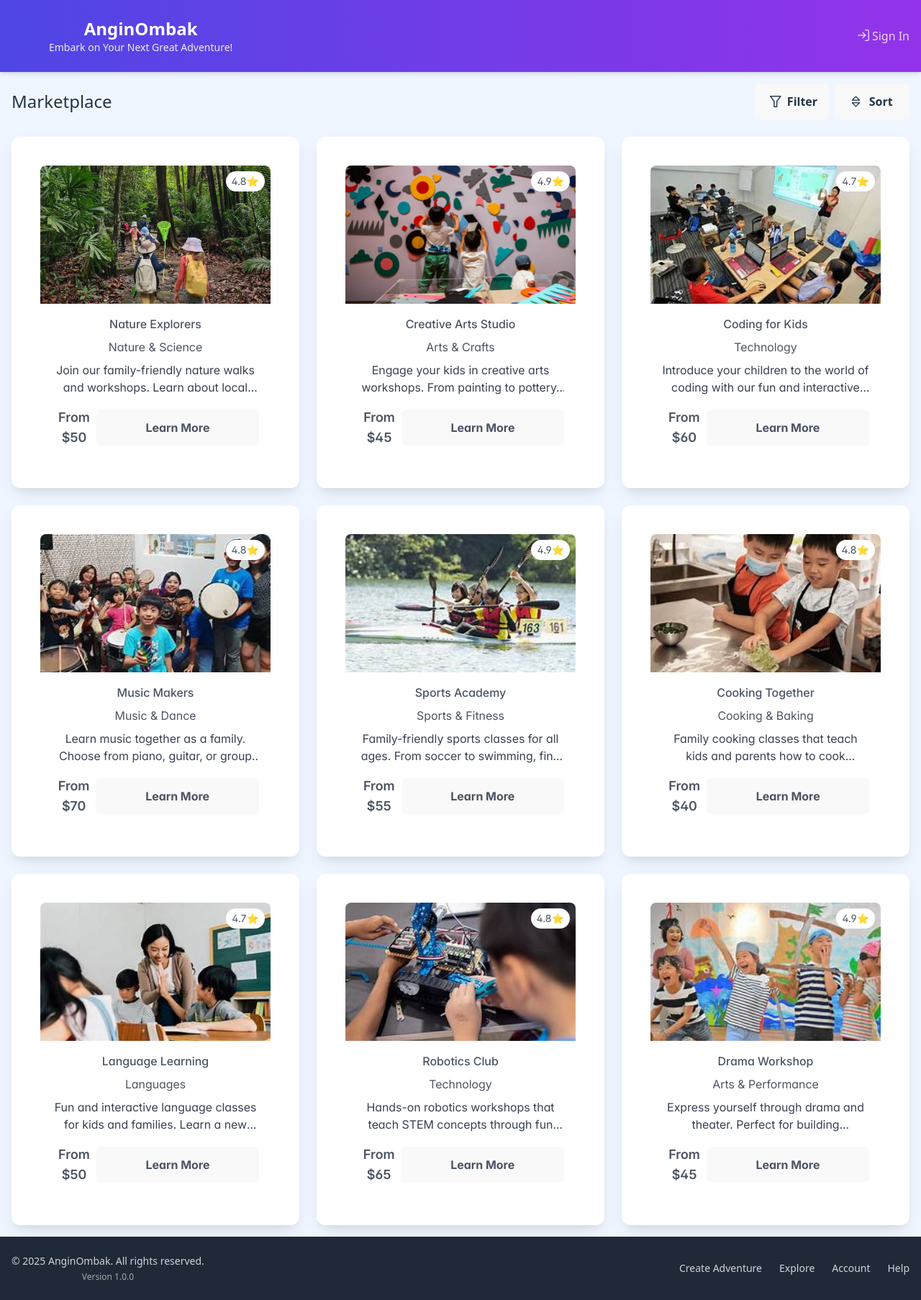
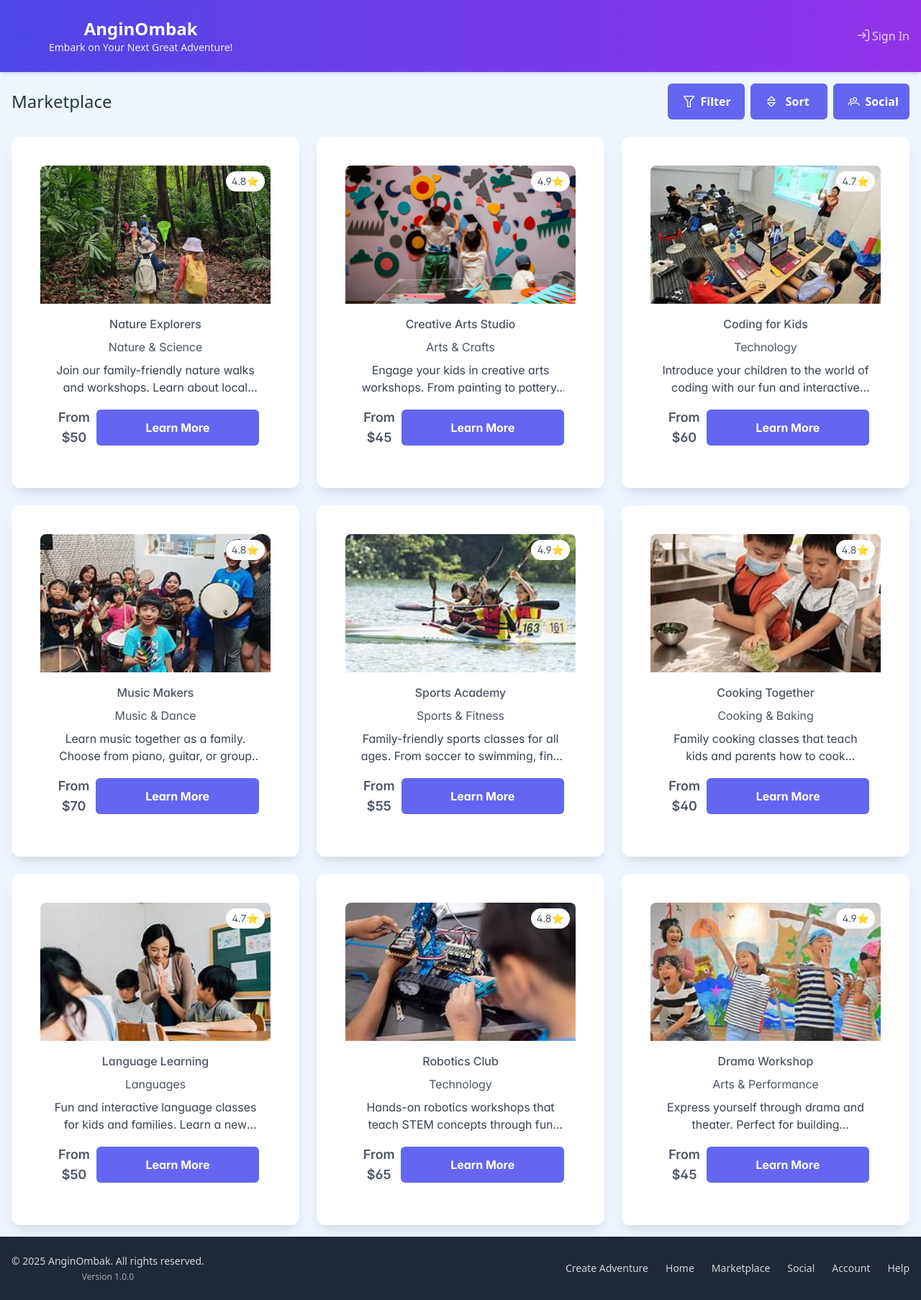
Before and after one commit to sayyidkhan/anginombak, a React (Vite) app: page /marketplace in a window 1280 px wide. Shown: the whole page at 72% size. Built offline with nearby package versions, Linux system fonts and the light colour scheme; no server answers.

Commit message:
integrate

```diff
--- a/src/components/common/Footer.tsx
+++ b/src/components/common/Footer.tsx
@@ -15,8 +15,14 @@ const Footer: React.FC = () => {
             <Link to="/prompt" className="text-sm text-white opacity-80 hover:opacity-100 transition-opacity">
               Create Adventure
             </Link>
-            <Link to="/explore" className="text-sm text-white opacity-80 hover:opacity-100 transition-opacity">
-              Explore
+            <Link to="/home" className="text-sm text-white opacity-80 hover:opacity-100 transition-opacity">
+              Home
+            </Link>
+            <Link to="/marketplace" className="text-sm text-white opacity-80 hover:opacity-100 transition-opacity">
+              Marketplace
+            </Link>
+            <Link to="/social" className="text-sm text-white opacity-80 hover:opacity-100 transition-opacity">
+              Social
             </Link>
             <Link to="/login" className="text-sm text-white opacity-80 hover:opacity-100 transition-opacity">
               Account
--- a/src/components/pages/Explore.tsx
+++ b/src/components/pages/Explore.tsx
@@ -941,7 +941,7 @@ const Explore: React.FC = () => {
                   className="bg-green-500 hover:bg-green-600 text-white border-none"
                   onClick={() => {
                     alert('Congratulations! You have completed this adventure.');
-                    navigate('/home');
+                    navigate('/marketplace');
                   }}
                 />
               ) : (
--- a/src/components/pages/Home.tsx
+++ b/src/components/pages/Home.tsx
@@ -305,12 +305,15 @@ const Explore: React.FC = () => {
               <Link to="/prompt" className="text-sm text-white opacity-80 hover:opacity-100 transition-opacity">
                 Create Adventure
               </Link>
+              <Link to="/marketplace" className="text-sm text-white opacity-80 hover:opacity-100 transition-opacity">
+                Marketplace
+              </Link>
+              <Link to="/social" className="text-sm text-white opacity-80 hover:opacity-100 transition-opacity">
+                Social
+              </Link>
               <Link to="/login" className="text-sm text-white opacity-80 hover:opacity-100 transition-opacity">
                 Account
               </Link>
-              <a href="#" className="text-sm text-white opacity-80 hover:opacity-100 transition-opacity">
-                Community
-              </a>
               <a href="#" className="text-sm text-white opacity-80 hover:opacity-100 transition-opacity">
                 Help
               </a>
--- a/src/components/pages/Marketplace.tsx
+++ b/src/components/pages/Marketplace.tsx
@@ -122,12 +122,18 @@ const Marketplace: React.FC = () => {
             <Button
               label="Filter"
               icon="pi pi-filter"
-              className="p-button-outlined"
+              className="p-button-outlined bg-indigo-500 text-white hover:bg-indigo-600"
             />
             <Button
               label="Sort"
               icon="pi pi-sort"
-              className="p-button-outlined"
+              className="p-button-outlined bg-indigo-500 text-white hover:bg-indigo-600"
+            />
+            <Button
+              label="Social"
+              icon="pi pi-users"
+              className="p-button-outlined bg-indigo-500 text-white hover:bg-indigo-600"
+              onClick={() => window.location.href = '/social'}
             />
           </div>
         </div>
@@ -159,7 +165,7 @@ const Marketplace: React.FC = () => {
                     <span className="text-lg font-semibold">{vendor.price}</span>
                     <Button
                       label="Learn More"
-                      className="p-button-outlined"
+                      className="p-button-outlined bg-indigo-500 text-white hover:bg-indigo-600"
                     />
                   </div>
                 </div>
```
Also changed, not shown: src/components/pages/Social.tsx (+24 -22 lines).
